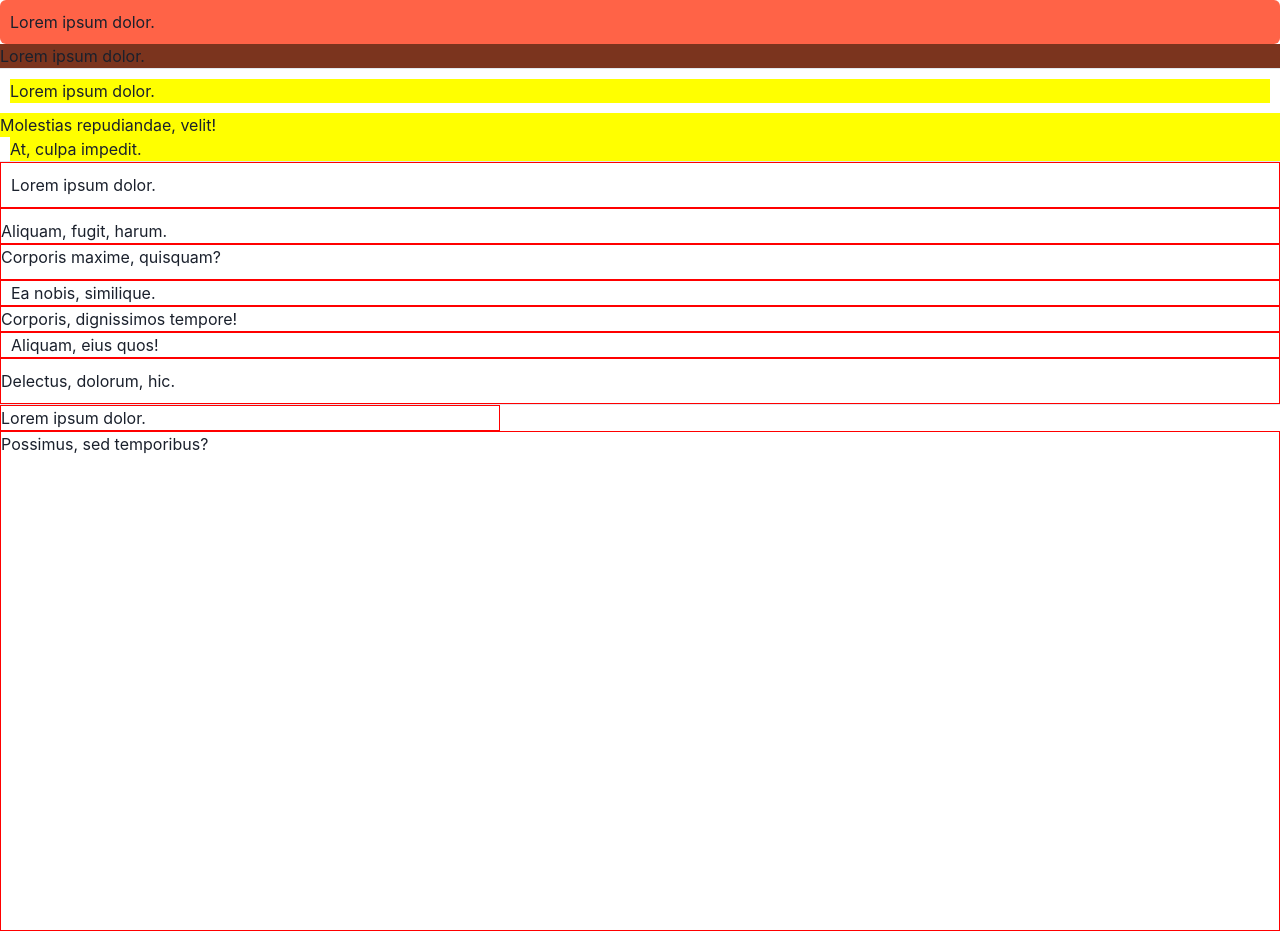
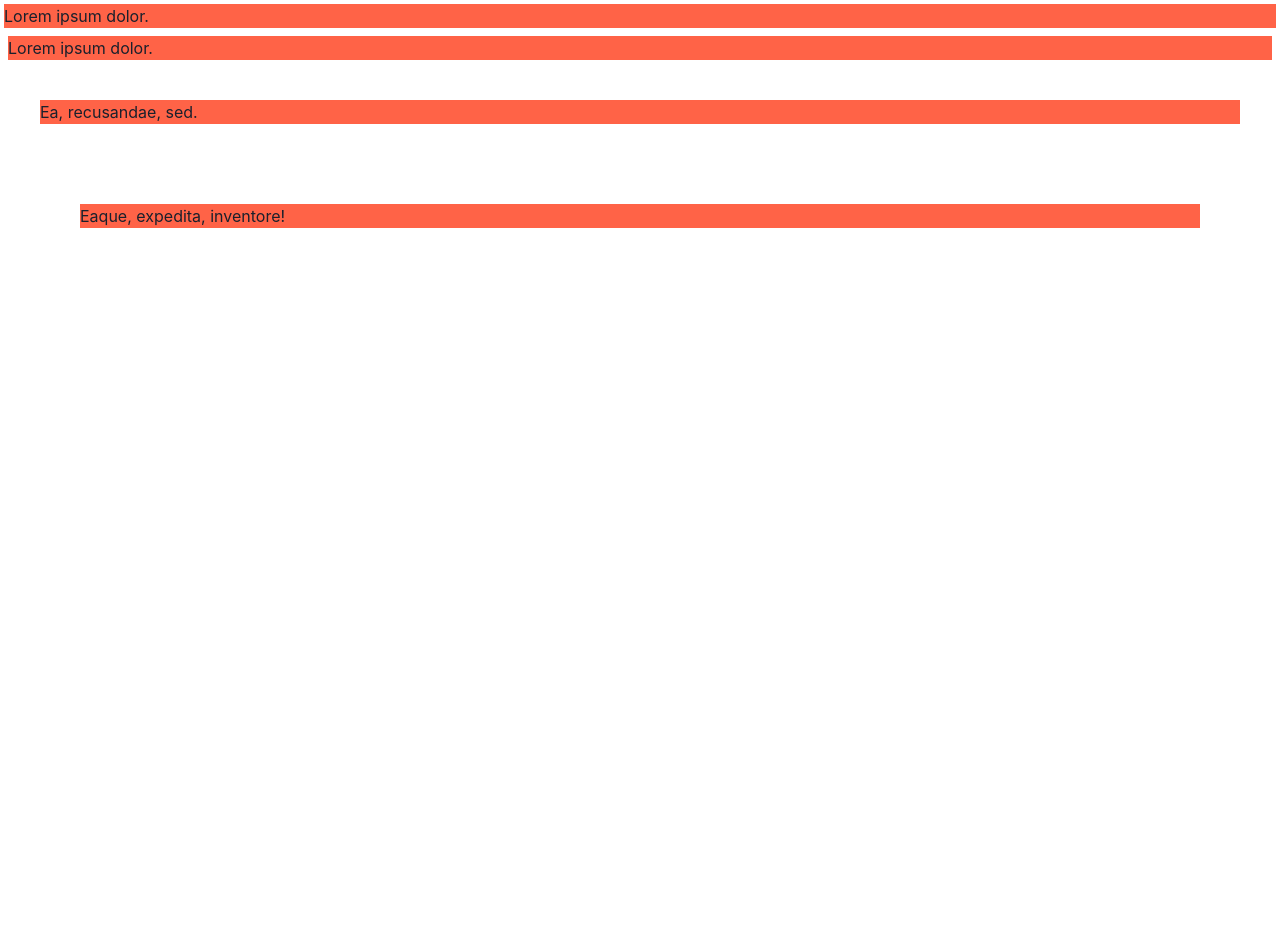
Before and after one commit to JeongHyun-Ha/learn-react, a React (Vite) app: page / in a window 1280 px wide. After the commit the page ends 800 px from the top, so only its background shows below. Built offline with nearby package versions, Linux system fonts and the light colour scheme.

Commit message:
Chakra UI
스페이스

```diff
--- a/src/App.jsx
+++ b/src/App.jsx
@@ -4,48 +4,17 @@ import { Box, ChakraProvider } from "@chakra-ui/react";
 function App(props) {
   return (
     <ChakraProvider>
-      <Box p={"10px"} borderRadius={"md"} bg={"tomato"}>
+      <Box bgColor={"tomato"} m={1}>
         Lorem ipsum dolor.
       </Box>
-      <Box bgColor={"orange.800"}>Lorem ipsum dolor.</Box>
-      <hr />
-      <Box m={"10px"} bgColor={"yellow"}>
+      <Box bgColor={"tomato"} m={2}>
         Lorem ipsum dolor.
       </Box>
-      <Box mt={"10px"} bgColor={"yellow"}>
-        Molestias repudiandae, velit!
+      <Box bgColor={"tomato"} m={10}>
+        Ea, recusandae, sed.
       </Box>
-      <Box ml={"10px"} bgColor={"yellow"}>
-        At, culpa impedit.
-      </Box>
-      <hr />
-      <Box border={"1px solid red"} p={"10px"}>
-        Lorem ipsum dolor.
-      </Box>
-      <Box border={"1px solid red"} pt={"10px"}>
-        Aliquam, fugit, harum.
-      </Box>
-      <Box border={"1px solid red"} pb={"10px"}>
-        Corporis maxime, quisquam?
-      </Box>
-      <Box border={"1px solid red"} pl={"10px"}>
-        Ea nobis, similique.
-      </Box>
-      <Box border={"1px solid red"} pr={"10px"}>
-        Corporis, dignissimos tempore!
-      </Box>
-      <Box border={"1px solid red"} px={"10px"}>
-        Aliquam, eius quos!
-      </Box>
-      <Box border={"1px solid red"} py={"10px"}>
-        Delectus, dolorum, hic.
-      </Box>
-      <hr />
-      <Box w={"500px"} border={"1px solid red"}>
-        Lorem ipsum dolor.
-      </Box>
-      <Box h={"500px"} border={"1px solid red"}>
-        Possimus, sed temporibus?
+      <Box bgColor={"tomato"} m={20}>
+        Eaque, expedita, inventore!
       </Box>
     </ChakraProvider>
   );
```
